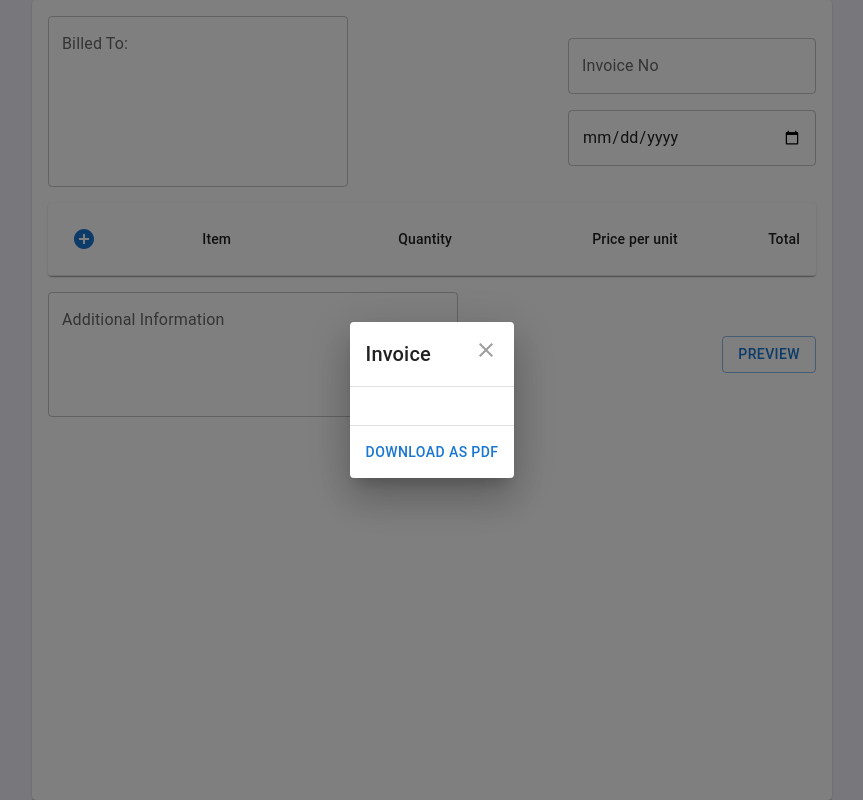
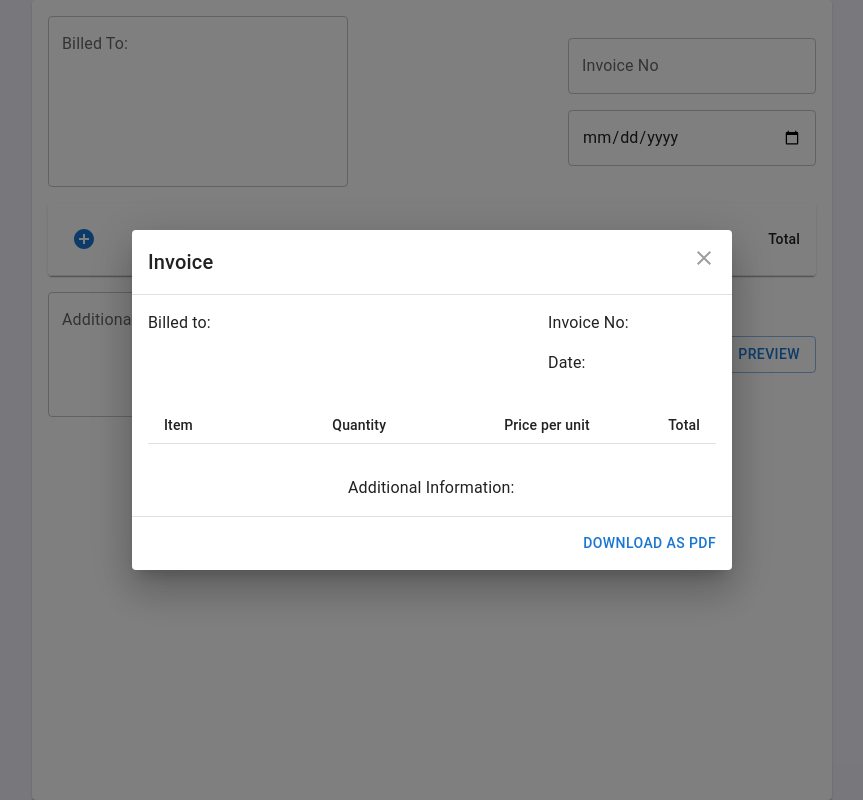
Before and after one commit to Baizura-cloud/Invoice_generator, a React (Create React App) app: page / in a window 1280 px wide. Both pictures are taken after a click on the button "PREVIEW". Shown: the whole page, without its empty margins (208-1071 px from the left). Built offline with nearby package versions, Linux system fonts and the light colour scheme.

Commit message:
preview page UI + display all data

```diff
--- a/src/components/preview/modalPreview.js
+++ b/src/components/preview/modalPreview.js
@@ -9,6 +9,16 @@ import DialogActions from '@mui/material/DialogActions';
 import IconButton from '@mui/material/IconButton';
 import CloseIcon from '@mui/icons-material/Close';
 import Typography from '@mui/material/Typography';
+import Box from '@mui/material/Box';
+import Table from '@mui/material/Table';
+import TableBody from '@mui/material/TableBody';
+import TableCell from '@mui/material/TableCell';
+import TableContainer from '@mui/material/TableContainer';
+import TableHead from '@mui/material/TableHead';
+import TableRow from '@mui/material/TableRow';
+import Grid from '@mui/material/Grid';
+import { Stack } from '@mui/material';
+import Paper from '@mui/material/Paper';
 
 const BootstrapDialog = styled(Dialog)(({ theme }) => ({
   '& .MuiDialogContent-root': {
@@ -48,10 +58,13 @@ BootstrapDialogTitle.propTypes = {
   onClose: PropTypes.func.isRequired,
 };
 
-function donwloadAsPDF () {
+
+function donwloadAsPDF() {
   console.log("download as pdf logic")
 }
-export default function ModalPreview({onClose, onClickpreview, openPreview, billedTo, date, invoiceNo, addInfo, rows  }) {
+
+
+export default function ModalPreview({ onClose, onClickpreview, openPreview, billedTo, date, invoiceNo, addInfo, rows }) {
 
   return (
     <div>
@@ -67,13 +80,63 @@ export default function ModalPreview({onClose, onClickpreview, openPreview, bill
           Invoice
         </BootstrapDialogTitle>
         <DialogContent dividers>
-          <Typography gutterBottom>
-            {billedTo}
-          </Typography>
-          {/* <Typography gutterBottom>
-            Praesent commodo cursus magna, vel scelerisque nisl consectetur et.
-            Vivamus sagittis lacus vel augue laoreet rutrum faucibus dolor auctor.
-          </Typography> */}
+          <Box sx={{ flexGrow: 1 }}>
+            <Grid container spacing={4}>
+              <Grid item xs={6} md={6}>
+                <Typography align='justify'>
+                  Billed to: {billedTo}
+                </Typography>
+              </Grid>
+              <Grid item xs={2} md={2}>
+              </Grid>
+              <Grid item xs={4} md={4}>
+                <Stack direction="column" spacing={2}>
+                  <Typography>
+                    Invoice No: {invoiceNo}
+                  </Typography>
+                  <Typography>
+                    Date: {date}
+                  </Typography>
+                </Stack>
+              </Grid>
+              <Grid item xs={12} md={12}>
+                <TableContainer >
+                  <Table size="small">
+                    <TableHead>
+                      <TableRow>
+                        <TableCell>Item</TableCell>
+                        <TableCell align="right">Quantity</TableCell>
+                        <TableCell align="right">Price per unit</TableCell>
+                        <TableCell align="right">Total</TableCell>
+                      </TableRow>
+                    </TableHead>
+                    <TableBody>
+                      {rows.map((row) => (
+                        <TableRow
+                          key={row.Item}
+                          sx={{ '&:last-child td, &:last-child th': { border: 0 } }}
+                        >
+                          <TableCell  component="th" scope="row">
+                            {row.Item}
+                          </TableCell>
+                          <TableCell align="right">{row.Quantity}</TableCell>
+                          <TableCell align="right">{row.Price}</TableCell>
+                          <TableCell align="right">{row.Total}</TableCell>
+                        </TableRow>
+                      ))}
+                    </TableBody>
+                  </Table>
+                </TableContainer>
+              </Grid>
+              <Grid item xs={6} md={4}>
+              </Grid>
+              <Grid item xs={6} md={8}>
+                <Typography align='justify' >
+                  Additional Information: {addInfo}
+                </Typography>
+              </Grid>
+            </Grid>
+          </Box>
         </DialogContent>
         <DialogActions>
           <Button autoFocus onClick={donwloadAsPDF}>
```
